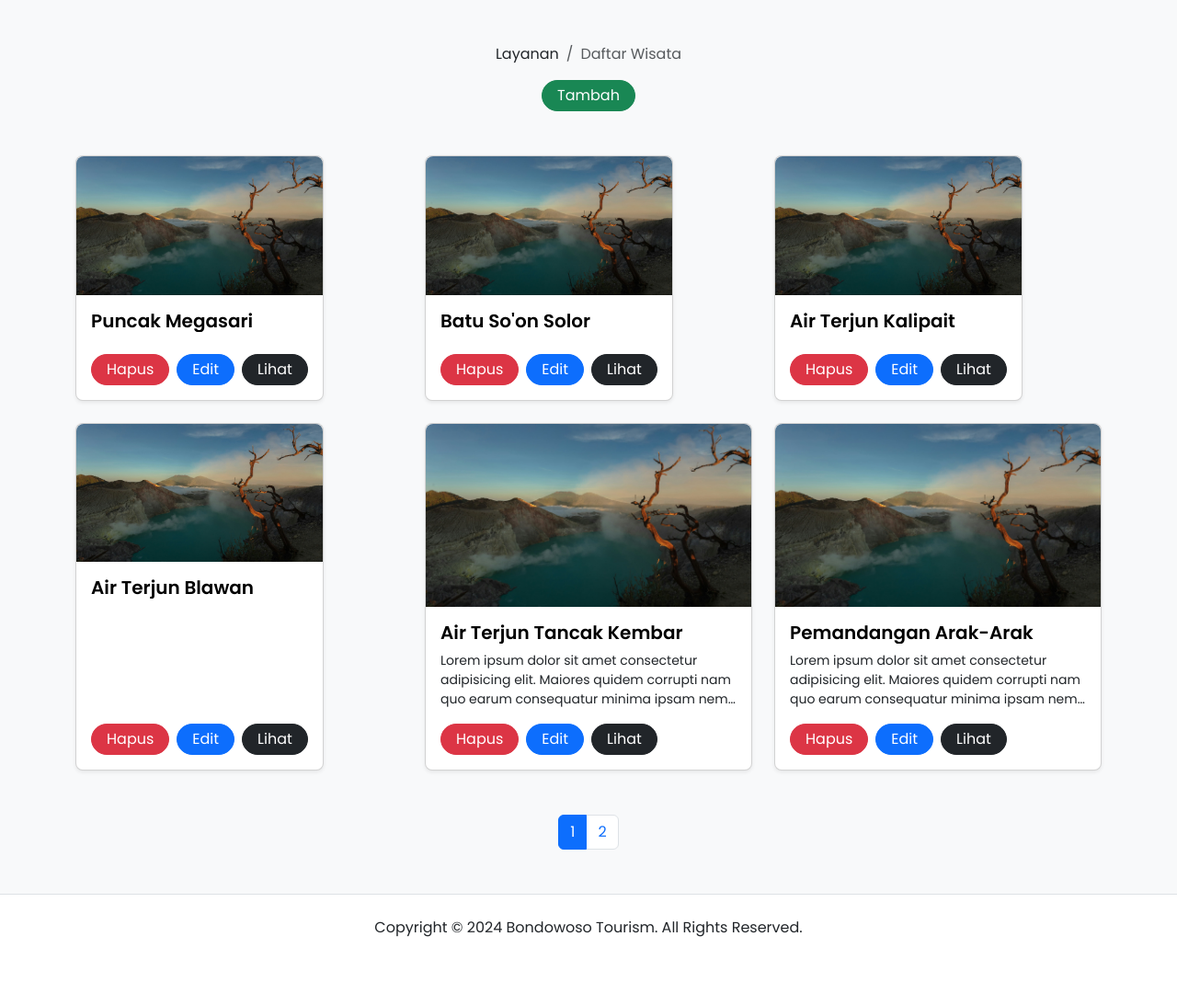
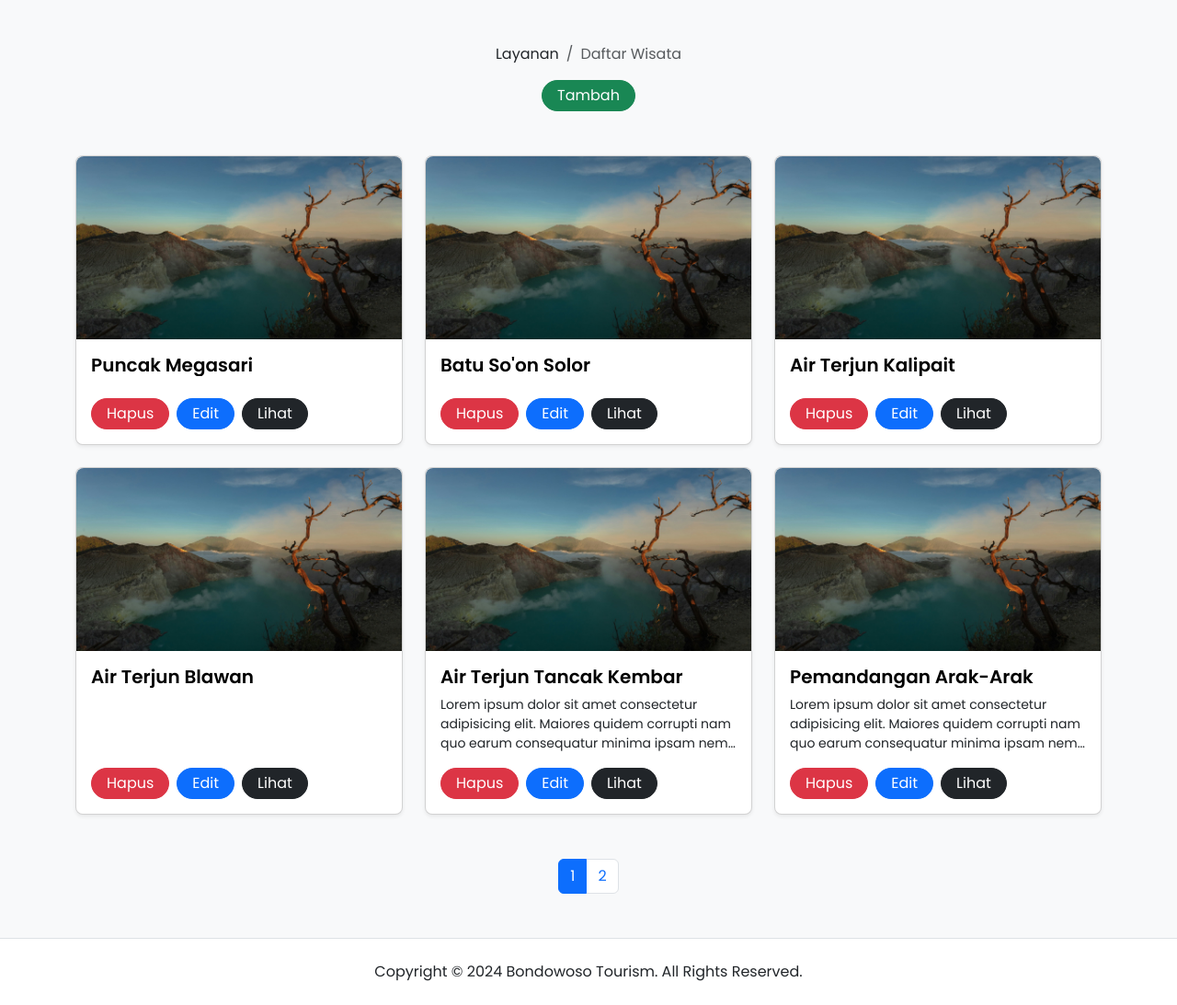
Before and after one commit to mochnahrul/Bernadia, a Flask app: page /layanan/daftar-wisata in a window 1280 px wide. Shown: the part 378-1471 px from the top of the page at 92% size. Before the commit the page ends 1397 px from the top, so only its background shows below. Run offline with Flask 3, Linux system fonts and the light colour scheme; a user stored in the database is signed in; some libraries are stand-ins or nearby versions.

Commit message:
fix card, add more data

```diff
--- a/app/__init__.py
+++ b/app/__init__.py
@@ -33,7 +33,4 @@ def create_app(config=DevelopmentConfig):
   app.register_blueprint(control_panel_app)
   app.register_blueprint(public_app)
 
-  with app.app_context():
-    db.create_all()
-
   return app
--- a/app/forms.py
+++ b/app/forms.py
@@ -2,7 +2,7 @@
 from flask_wtf import FlaskForm
 from flask_wtf.file import FileField, FileAllowed
 from wtforms import StringField, SelectField, EmailField, PasswordField, IntegerField, FloatField, TextAreaField, FieldList, FormField, SubmitField
-from wtforms.validators import DataRequired, Email, Length, EqualTo, ValidationError, Optional
+from wtforms.validators import DataRequired, InputRequired, Email, Length, EqualTo, ValidationError
 from wtforms_sqlalchemy.fields import QuerySelectField, QueryRadioField
 from flask_login import current_user
 
@@ -96,12 +96,12 @@ class TourTypeForm(FlaskForm):
 
 class DistanceForm(FlaskForm):
   location_point = QuerySelectField("Titik Lokasi", validators=[DataRequired()], query_factory=lambda: LocationPoint.query.all(), get_label="name", allow_blank=True, blank_text="Pilih Lokasi")
-  distance = IntegerField("Jarak", validators=[DataRequired()])
+  distance = IntegerField("Jarak", validators=[InputRequired()])
 
 class TourListForm(FlaskForm):
   name = StringField("Nama Objek Wisata", validators=[DataRequired(), Length(max=128)])
   tour_type = QuerySelectField("Jenis Wisata", validators=[DataRequired()], query_factory=lambda: TourType.query.order_by(TourType.name.asc()).all(), get_label="name", allow_blank=True, blank_text="Pilih Jenis Wisata")
-  ticket = IntegerField("Harga Tiket", validators=[DataRequired()])
+  ticket = IntegerField("Harga Tiket", validators=[InputRequired()])
   facility = QuerySelectField("Fasilitas", validators=[DataRequired()], query_factory=lambda: SubCriteria.query.filter_by(criteria_id=2).all(), get_label="name", allow_blank=True, blank_text="Pilih Fasilitas")
   infrastructure = QuerySelectField("Infrastruktur", validators=[DataRequired()], query_factory=lambda: SubCriteria.query.filter_by(criteria_id=4).all(), get_label="name", allow_blank=True, blank_text="Pilih Infrastruktur")
   transportation_access = QuerySelectField("Akses Transportasi", validators=[DataRequired()], query_factory=lambda: SubCriteria.query.filter_by(criteria_id=5).all(), get_label="name", allow_blank=True, blank_text="Pilih Akses Transportasi")
--- a/app/templates/public/services/tour_list/tour-list.html
+++ b/app/templates/public/services/tour_list/tour-list.html
@@ -34,10 +34,10 @@
       </div>
     </div>
     {% if datas.total > 0 %}
-    <div class="row justify-content-center align-items-center row-gap-4 overflow-hidden py-5">
+    <div class="row justify-content-start align-items-center row-gap-4 overflow-hidden py-5">
       {% for data in datas %}
       <div class="col-lg-4 d-flex align-self-stretch">
-        <div class="card shadow-sm rounded-3 w-full">
+        <div class="card shadow-sm rounded-3" style="width: 100% !important">
           <div class="ratio ratio-16x9 rounded-top-3 overflow-hidden">
             <img src="{{ url_for('static', filename='media/uploads/tour_list/' + data.image) }}" class="ratio-content card-img-top pe-none" style="object-fit: cover; transform: translate3d(0, 0, 1px)" alt="{{ data.name }}" />
           </div>
```
Also changed, not shown: instance/development.db.
